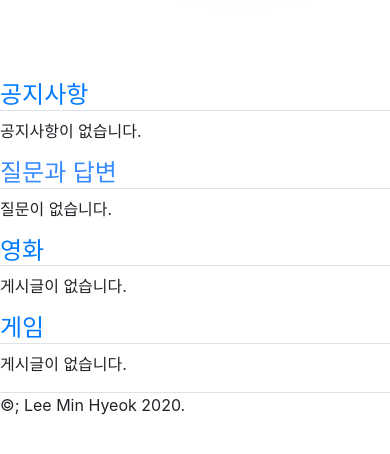
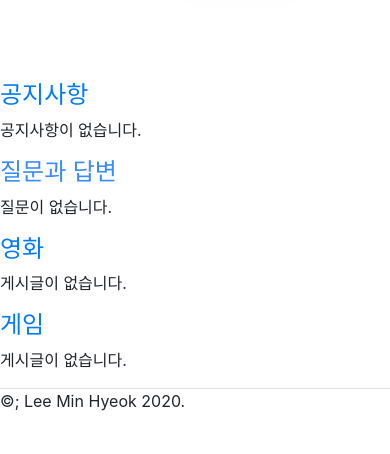
Before and after one commit to KoeyNim/Git-Community, a Django app: page / in a window 390 px wide. Shown: the part 375-829 px from the top of the page. Run offline with Django 3.2, Linux system fonts and the light colour scheme; data that the repository does not hold is empty; some libraries are stand-ins or nearby versions.

Commit message:
2021-03-08 design update

```diff
--- a/myweb/myweb_main/views/GameViews.py
+++ b/myweb/myweb_main/views/GameViews.py
@@ -16,7 +16,7 @@ from django.http import HttpResponse, Http404
 def GameDetail(request, game_id):
     game = get_object_or_404(Game, pk=game_id)
     session_cookie = request.user
-    cookie_name = f'movie_hits:{session_cookie}'
+    cookie_name = f'game_hits:{session_cookie}'
 
     response = render(request, 'Game/game_detail.html', {'game': game})
 
--- a/myweb/myweb_main/views/NoticeViews.py
+++ b/myweb/myweb_main/views/NoticeViews.py
@@ -13,7 +13,7 @@ def NoticeDetail(request, notice_id):
 
     notice = get_object_or_404(Notice, pk=notice_id)
     session_cookie = request.user
-    cookie_name = f'movie_hits:{session_cookie}'
+    cookie_name = f'notice_hits:{session_cookie}'
 
     response = render(request, 'Notice/notice_detail.html', {'notice': notice})
 
--- a/myweb/myweb_main/views/QuestionViews.py
+++ b/myweb/myweb_main/views/QuestionViews.py
@@ -13,7 +13,7 @@ def QuestionDetail(request, question_id):
 
     question = get_object_or_404(Question, pk=question_id)
     session_cookie = request.user
-    cookie_name = f'movie_hits:{session_cookie}'
+    cookie_name = f'question_hits:{session_cookie}'
 
     response = render(request, 'QnA/question_detail.html', {'question': question})
 
--- a/myweb/static/css/main.css
+++ b/myweb/static/css/main.css
@@ -6,6 +6,10 @@
 .setting-hw {
   width: 100%;
   height: 80vh;
+}
+
+.dotted-line {
+    border-bottom : dotted #F5F5F5;
 }
 
 /* 정 가운데 정렬 */
--- a/myweb/templates/QnA/question_detail.html
+++ b/myweb/templates/QnA/question_detail.html
@@ -135,9 +135,10 @@
                     </div>
                     <div class="card-text" style="white-space: pre-line;">{{ answer.content | linebreaksbr }}</div>
 
-                    {% if request.user == answer.author %}
+
                     <div class="d-flex justify-content-end">
                         <a href="#" data-uri="{% url 'myweb:AVote' answer.id  %}" class="recommend btn btn-outline-secondary">추천</a>
+                    {% if request.user == answer.author %}
                         <a href="{% url 'myweb:AModify' answer.id  %}" class="btn btn-outline-secondary mx-2">수정</a>
                         <a href="#" class="delete btn btn-outline-secondary " data-uri="{% url 'myweb:ADelete' answer.id  %}">삭제</a>
                     </div>
--- a/myweb/templates/main/home.html
+++ b/myweb/templates/main/home.html
@@ -31,15 +31,15 @@
         </div>
     </div>
 
-    <div class="flex-wrap col-md">
+    <div class="flex-wrap col-md-3 col-sm-6">
         <div class="home">
-            <h4 class="border-bottom"><a href="{% url 'myweb:NoList' %}">공지사항</a></h4>
+            <h4><a href="{% url 'myweb:NoList' %}">공지사항</a></h4>
         </div>
         {% if homeNotice_list %}
-        <table class="table-hover">
+        <table class="table-hover" width="100%">
+            <tr class="border-top">
             {% for homeNotice in homeNotice_list %}
-            <tr class="border-bottom">
-                <td class="clickAble" style="cursor:pointer;" data-href="{% url 'myweb:NoDetail' homeNotice.id %}">
+                <td class="clickAble dotted-line" style="cursor:pointer;" data-href="{% url 'myweb:NoDetail' homeNotice.id %}">
                     {{ homeNotice.subject | truncatechars:12 }}
                 </td>
             </tr>
@@ -49,13 +49,13 @@
         <p>공지사항이 없습니다.</p>
         {% endif %}
         <div class="home">
-            <h4 class="border-bottom"><a class="home" href="{% url 'myweb:QList' %}">질문과 답변</a></h4>
+            <h4><a class="home" href="{% url 'myweb:QList' %}">질문과 답변</a></h4>
         </div>
         {% if homeQnA_list %}
-        <table class="table-hover">
+        <table class="table-hover" width="100%">
+            <tr class="border-top">
             {% for homeQnA in homeQnA_list %}
-            <tr class="border-bottom">
-                <td class="clickAble" style="cursor:pointer;" data-href="{% url 'myweb:QDetail' homeQnA.id %}">
+                <td class="clickAble dotted-line" style="cursor:pointer;" data-href="{% url 'myweb:QDetail' homeQnA.id %}">
                     {{ homeQnA.subject | truncatechars:12 }}
                     {% if homeQnA.answer_set.count > 0 %}
                     <span class="text-danger small ml-2">{{ homeQnA.answer_set.count }}</span>
@@ -69,15 +69,15 @@
         {% endif %}
     </div>
 
-    <div class="flex-wrap col-md">
+    <div class="flex-wrap col-md-3 col-sm-6">
         <div class="home">
-            <h4 class="border-bottom"><a href="{% url 'myweb:MoList' %}">영화</a></h4>
+            <h4><a href="{% url 'myweb:MoList' %}">영화</a></h4>
         </div>
         {% if homeMovie_list %}
-        <table class="table-hover">
+        <table class="table-hover" width="100%">
+            <tr class="border-top">
             {% for homeMovie in homeMovie_list %}
-            <tr class="border-bottom">
-                <td class="clickAble" style="cursor:pointer;" data-href="{% url 'myweb:MoDetail' homeMovie.id %}">
+                <td class="clickAble dotted-line" style="cursor:pointer;" data-href="{% url 'myweb:MoDetail' homeMovie.id %}">
                     {{ homeMovie.subject | truncatechars:12 }}
                     {% if homeMovie.comment_set.count > 0 %}
                     <span class="text-danger small ml-2">{{ homeMovie.comment_set.count }}</span>
@@ -91,13 +91,13 @@
         {% endif %}
 
         <div class="home">
-            <h4 class="border-bottom"><a href="{% url 'myweb:GList' %}">게임</a></h4>
+            <h4><a href="{% url 'myweb:GList' %}">게임</a></h4>
         </div>
         {% if homeGame_list %}
-        <table class="table-hover">
+        <table class="table-hover" width="100%">
+            <tr class="border-top">
             {% for homeGame in homeGame_list %}
-            <tr class="border-bottom">
-                <td class="clickAble" style="cursor:pointer;" data-href="{% url 'myweb:GDetail' homeGame.id %}">
+                <td class="clickAble dotted-line" style="cursor:pointer;" data-href="{% url 'myweb:GDetail' homeGame.id %}">
                     {{ homeGame.subject | truncatechars:12 }}
                     {% if homeGame.comment_set.count > 0 %}
                     <span class="text-danger small ml-2">{{ homeGame.comment_set.count }}</span>
```
